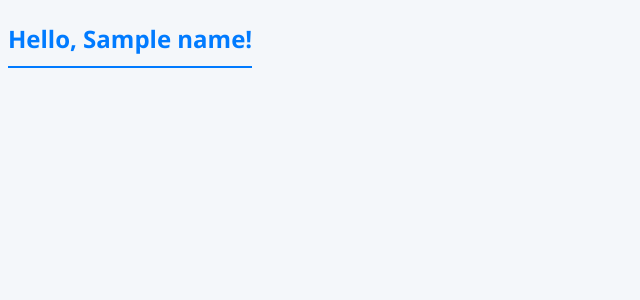
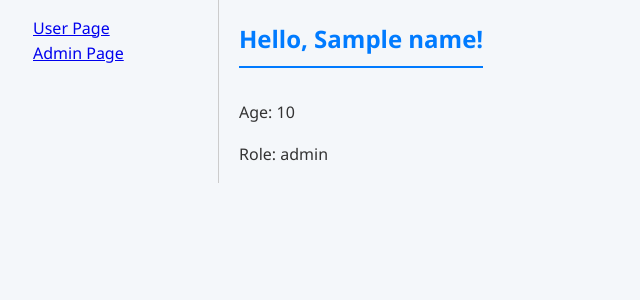
Before and after one commit to yablonovskydima/flask-app-lab, a Flask app: template app/users/templates/users/hi.html in a window 1280 px wide. Shown: the part 120-420 px from the top of the page, without its empty margins (0-640 px from the left). Run offline with Flask 3, Linux system fonts and the light colour scheme; the template is opened without the code that fills it: most values are stand-ins (such as "Sample title", 1, 10 or a date in 2020).

Commit message:
upgraded project, added more pages

```diff
--- a/app/products/templates/products/info.html
+++ b/app/products/templates/products/info.html
@@ -2,4 +2,5 @@
 
 {% block content %}
     <h2>Product: {{ product_name }}</h2>
+    <p>Price: ${{ product_price }}</p>
 {% endblock %}
--- a/app/products/views.py
+++ b/app/products/views.py
@@ -1,4 +1,4 @@
-from flask import Blueprint, render_template
+from flask import Blueprint, render_template, request
 
 products_bp = Blueprint(
     "products", __name__,
@@ -7,4 +7,5 @@ products_bp = Blueprint(
 
 @products_bp.route("/<product_name>")
 def show_product(product_name):
-    return render_template("products/info.html", product_name=product_name)
+    price = request.args.get("price", 0)
+    return render_template("products/info.html", product_name=product_name, product_price=price)
--- a/app/templates/base.html
+++ b/app/templates/base.html
@@ -17,7 +17,17 @@
         {% block content %}
         <form method="post">
             <label for="username">Enter username:</label>
-            <input type="text" id="username" name="username">
+            <input type="text" id="username" name="username" required>
+
+            <label for="age">Enter age:</label>
+            <input type="number" id="age" name="age" min="1">
+
+            <label for="role">Enter role:</label>
+            <select id="role" name="role">
+                <option value="User">User</option>
+                <option value="Admin">Admin</option>
+            </select>
+
             <button type="submit">Go to User</button>
         </form>
 
@@ -25,7 +35,11 @@
 
         <form method="post">
             <label for="product">Enter product name:</label>
-            <input type="text" id="product" name="product">
+            <input type="text" id="product" name="product" required>
+
+            <label for="price">Enter product price:</label>
+            <input type="number" id="price" name="price" min="0" step="0.01">
+
             <button type="submit">Go to Product</button>
         </form>
         {% endblock %}
--- a/app/users/templates/users/hi.html
+++ b/app/users/templates/users/hi.html
@@ -1,5 +1,20 @@
 {% extends "base.html" %}
 
+{% block title %}User Page{% endblock %}
+
 {% block content %}
-    <h2>Hello, {{ name }}!</h2>
+<div style="display: flex;">
+    <nav style="width: 200px; margin-right: 20px; border-right: 1px solid #ccc; padding-right: 10px;">
+        <ul style="list-style: none; padding: 0;">
+            <li><a href="{{ url_for('users.user_page') }}">User Page</a></li>
+            <li><a href="{{ url_for('users.admin_page') }}">Admin Page</a></li>
+        </ul>
+    </nav>
+
+    <div>
+        <h2>Hello, {{ name }}!</h2>
+        <p>Age: {{ age }}</p>
+        <p>Role: {{ role }}</p>
+    </div>
+</div>
 {% endblock %}
```
Also changed, not shown: app/users/templates/users/admin_page.html (added, +7 -0 lines), app/users/templates/users/user_page.html (added, +7 -0 lines), app/users/views.py (+13 -3 lines), app/views.py (+5 -2 lines).
